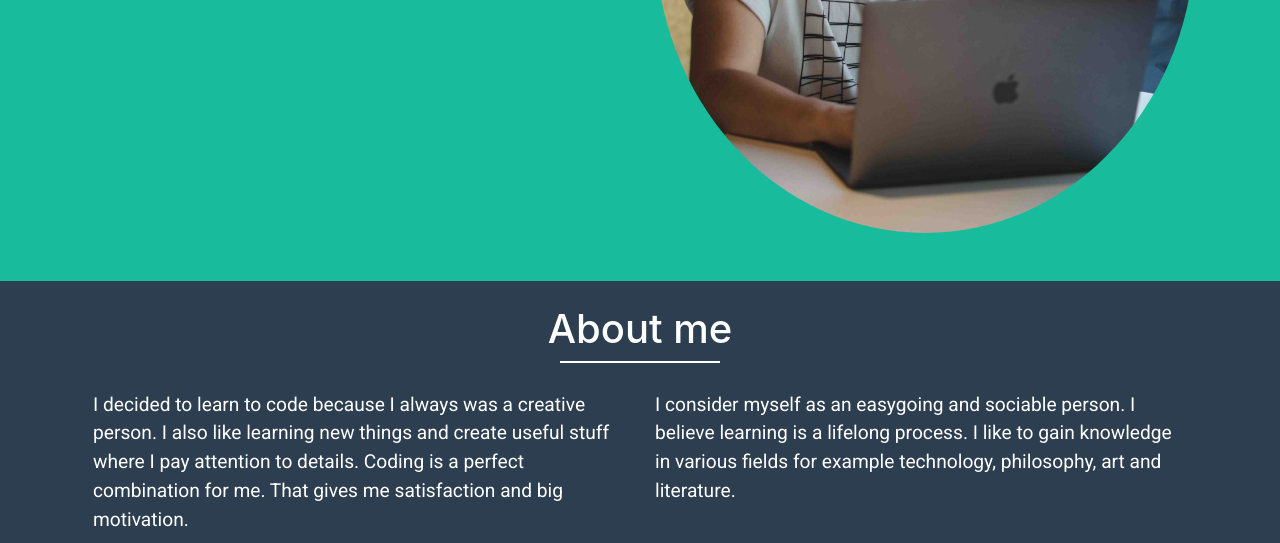
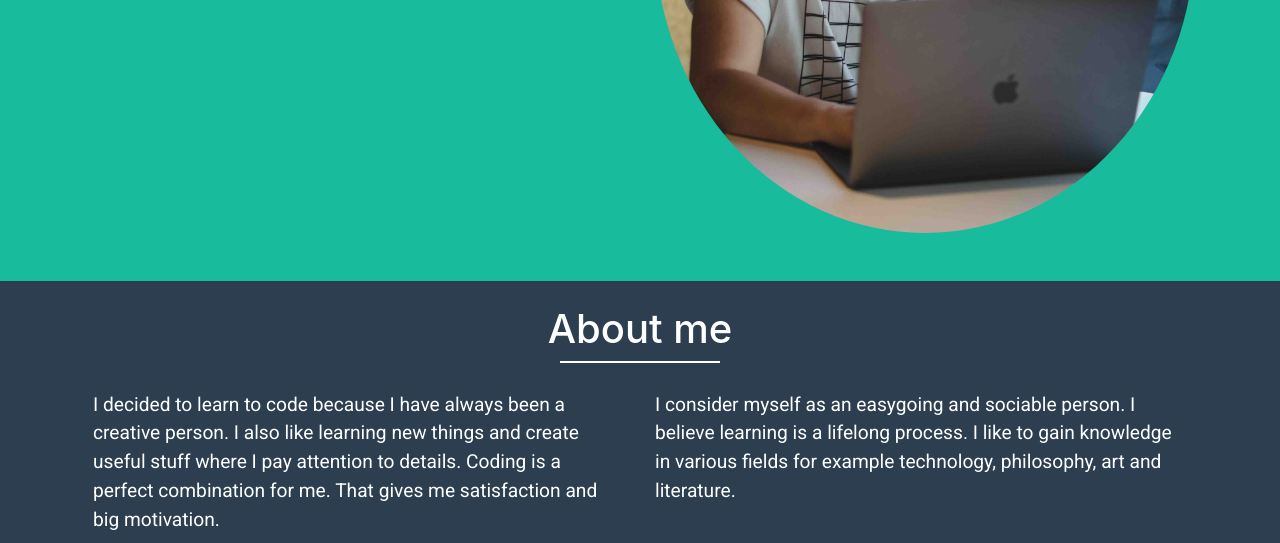
Before and after one commit to Grzegorz-Pietruszka/portfolio, a plain HTML site: page index.html in a window 1280 px wide. Shown: the part 409-952 px from the top of the page. Drawn offline with nearby package versions, Linux system fonts and the light colour scheme.

Commit message:
grammatical mistake

```diff
--- a/index.html
+++ b/index.html
@@ -51,7 +51,7 @@
     <div class="container">
       <div class="row py-2 py-md-1 px-4 px-lg-2">
         <div class="col-md-6 mb-3">
-          I decided to learn to code because I always was a creative person.
+          I decided to learn to code because I have always been a creative person.
           I also like learning new things and create useful stuff where I
           pay attention to details. Coding is a perfect combination for me.
           That gives me satisfaction and big motivation.
```
